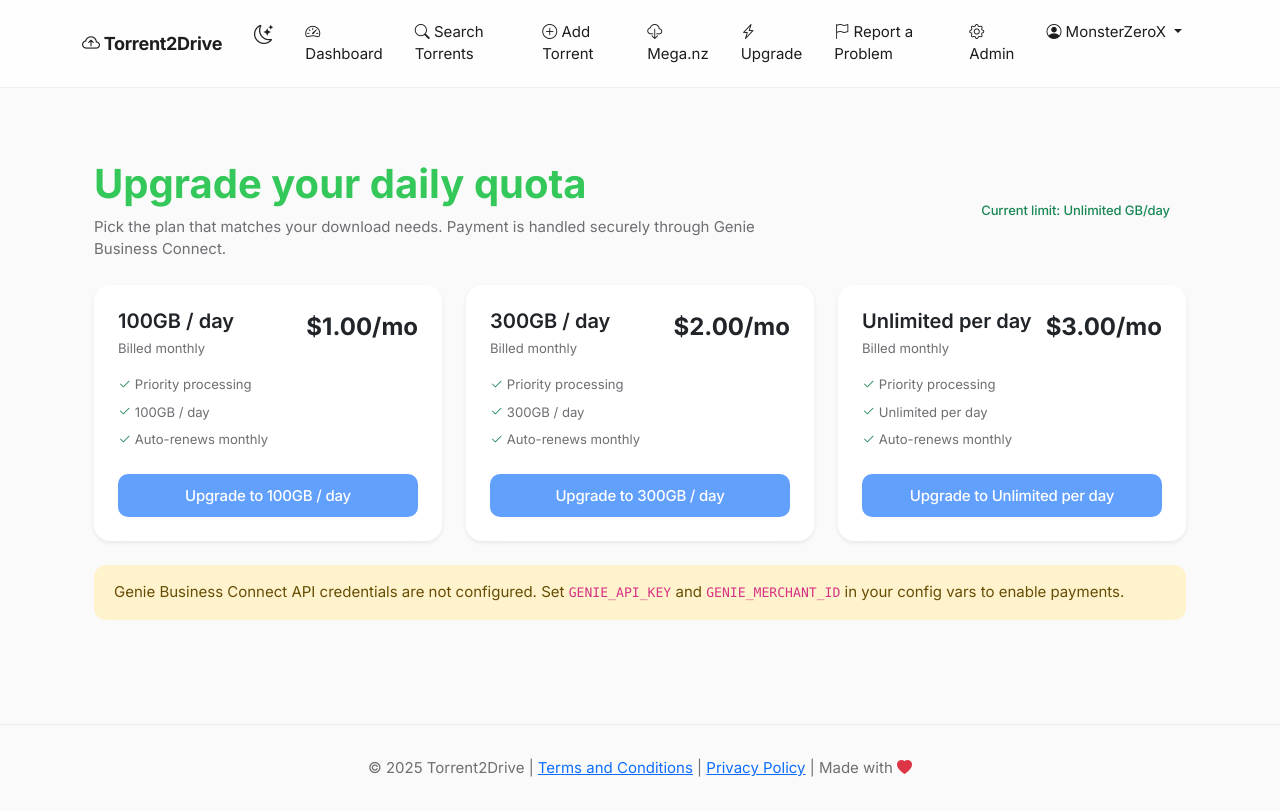
After one commit to Monster-ZeroX/HerokuHosted, a Flask app: page /upgrade in a window 1280 px wide. The commit adds this page. Run offline with Flask 3, Linux system fonts and the light colour scheme; a user stored in the database is signed in; data that the repository does not hold is empty; some libraries are stand-ins or nearby versions.

Commit message:
Add paid upgrade tiers and Genie payment integration

```diff
--- a/webapp/app.py
+++ b/webapp/app.py
@@ -8,13 +8,15 @@
 from uuid import uuid4
 from pathlib import Path
 from urllib.parse import parse_qs, urlparse
+from typing import Optional
 from flask import Flask, render_template, request, redirect, url_for, flash, jsonify, session
+from markupsafe import Markup
 from flask_login import LoginManager, login_user, logout_user, login_required, current_user
 from werkzeug.security import generate_password_hash
 from werkzeug.utils import secure_filename
-from datetime import datetime
+from datetime import datetime, timedelta
 
-from webapp.models import db, User, Torrent, TorrentFile, InviteCode, init_db
+from webapp.models import db, User, Torrent, TorrentFile, InviteCode, PaymentTransaction, init_db
 from webapp.torrent_search import search_torrents
 from torrent import TorrentClient, format_size
 from drive import RcloneManager
@@ -28,6 +30,35 @@
     app.config['SQLALCHEMY_DATABASE_URI'] = app.config['SQLALCHEMY_DATABASE_URI'].replace('postgres://', 'postgresql://')
 app.config['SQLALCHEMY_TRACK_MODIFICATIONS'] = False
 allowed_origins = set(filter(None, os.environ.get('ALLOWED_ORIGINS', '').split(',')))
+
+GENIE_API_KEY = os.environ.get('GENIE_API_KEY')
+GENIE_MERCHANT_ID = os.environ.get('GENIE_MERCHANT_ID')
+GENIE_API_BASE = os.environ.get('GENIE_API_BASE', 'https://api.geniebusiness.com/connect')
+GENIE_CURRENCY = os.environ.get('GENIE_CURRENCY', 'USD')
+GENIE_CREATE_PAYMENT_URL = os.environ.get('GENIE_CREATE_PAYMENT_URL')
+GENIE_PAYMENT_STATUS_URL = os.environ.get('GENIE_PAYMENT_STATUS_URL')
+
+def _gb_to_bytes(gb: float) -> int:
+    return int(gb * (1024 ** 3))
+
+
+PAID_PLANS = {
+    'plus100': {
+        'label': '100GB / day',
+        'price': float(os.environ.get('PLAN_100_PRICE_USD', '1')),
+        'limit_bytes': _gb_to_bytes(100),
+    },
+    'plus300': {
+        'label': '300GB / day',
+        'price': float(os.environ.get('PLAN_300_PRICE_USD', '2')),
+        'limit_bytes': _gb_to_bytes(300),
+    },
+    'unlimited': {
+        'label': 'Unlimited per day',
+        'price': float(os.environ.get('PLAN_UNLIMITED_PRICE_USD', '3')),
+        'limit_bytes': 0,
+    },
+}
 
 # Initialize database
 init_db(app)
@@ -52,6 +83,108 @@
         'format_size': format_size,
         'format_eta': format_eta
     }
+
+
+def build_payment_urls():
+    base = GENIE_API_BASE.rstrip('/')
+    create_url = GENIE_CREATE_PAYMENT_URL or f"{base}/payments"
+    status_url_template = GENIE_PAYMENT_STATUS_URL or f"{base}/payments/{{payment_id}}"
+    return create_url, status_url_template
+
+
+def extract_payment_url(response_json: dict):
+    """Return the best available checkout URL from Genie."""
+    if not response_json:
+        return None
+    for key in ('payment_url', 'redirectUrl', 'checkoutUrl', 'url'):
+        if response_json.get(key):
+            return response_json.get(key)
+    data = response_json.get('data') or {}
+    for key in ('payment_url', 'redirectUrl', 'checkoutUrl', 'url'):
+        if data.get(key):
+            return data.get(key)
+    return None
+
+
+def create_payment_session(user: User, plan_key: str, txn: PaymentTransaction) -> tuple[Optional[str], Optional[str]]:
+    """Create a Genie payment session and return (payment_url, gateway_payment_id)."""
+    if not GENIE_API_KEY or not GENIE_MERCHANT_ID:
+        return None, None
+
+    plan = PAID_PLANS.get(plan_key)
+    create_url, _ = build_payment_urls()
+    payload = {
+        'merchantId': GENIE_MERCHANT_ID,
+        'amount': plan['price'],
+        'currency': GENIE_CURRENCY,
+        'reference': txn.reference,
+        'description': f"Torrent2Drive upgrade: {plan['label']}",
+        'callbackUrl': url_for('genie_webhook', _external=True),
+        'returnUrl': url_for('upgrade_confirm', txn=txn.id, _external=True),
+        'customer': {
+            'id': user.id,
+            'name': user.username,
+            'email': f"{user.username}@example.com",
+        },
+        'metadata': {
+            'user_id': user.id,
+            'plan_key': plan_key,
+            'txn_id': txn.id,
+        }
+    }
+
+    headers = {
+        'Authorization': f"Bearer {GENIE_API_KEY}",
+        'Content-Type': 'application/json'
+    }
+
+    try:
+        response = requests.post(create_url, json=payload, headers=headers, timeout=20)
+        response.raise_for_status()
+        data = response.json()
+        payment_url = extract_payment_url(data)
+        gateway_id = data.get('payment_id') or data.get('id') or (data.get('data') or {}).get('id')
+        return payment_url, gateway_id
+    except Exception as exc:
+        app.logger.error(f"Genie payment creation failed: {exc}")
+        return None, None
+
+
+def fetch_payment_status(payment_id: str) -> Optional[str]:
+    """Fetch payment status from Genie (returns paid/pending/failed)."""
+    if not GENIE_API_KEY or not payment_id:
+        return None
+
+
+def apply_paid_plan(user: User, plan_key: str):
+    plan = PAID_PLANS.get(plan_key)
+    if not plan:
+        return False
+
+    if user.base_daily_limit is None:
+        user.base_daily_limit = user.daily_limit or 0
+
+    user.apply_subscription(plan_key, plan['limit_bytes'])
+    return True
+
+    _, status_url_template = build_payment_urls()
+    status_url = status_url_template.format(payment_id=payment_id)
+    headers = {
+        'Authorization': f"Bearer {GENIE_API_KEY}",
+        'Content-Type': 'application/json'
+    }
+
+    try:
+        response = requests.get(status_url, headers=headers, timeout=15)
+        response.raise_for_status()
+        data = response.json() or {}
+        status = data.get('status') or (data.get('data') or {}).get('status')
+        if isinstance(status, str):
+            return status.lower()
+        return None
+    except Exception as exc:
+        app.logger.error(f"Failed to verify payment status: {exc}")
+        return None
 
 
 def extract_submission_metadata(source_path: str):
@@ -106,6 +239,12 @@
 login_manager = LoginManager()
 login_manager.init_app(app)
 login_manager.login_view = 'login'
+
+
+@app.before_request
+def refresh_subscription_state():
+    if current_user.is_authenticated:
+        current_user.ensure_subscription_is_current()
 
 
 @login_manager.user_loader
@@ -163,6 +302,9 @@
         # Apply download limit from invite code
         if invite.daily_download_limit:
             user.daily_limit = invite.daily_download_limit
+            user.base_daily_limit = invite.daily_download_limit
+        else:
+            user.base_daily_limit = 0
 
         db.session.add(user)
 
@@ -287,7 +429,9 @@
         'is_admin': current_user.is_admin,
         'daily_limit_gb': current_user.get_daily_limit_gb(),
         'daily_usage_gb': current_user.get_daily_usage_gb(),
-        'total_usage_gb': current_user.get_total_usage_gb()
+        'total_usage_gb': current_user.get_total_usage_gb(),
+        'subscription_plan': current_user.subscription_plan,
+        'subscription_expires_at': current_user.subscription_expires_at.isoformat() if current_user.subscription_expires_at else None,
     })
 
 
@@ -320,6 +464,111 @@
     """User logout."""
     logout_user()
     return redirect(url_for('index'))
+
+
+@app.route('/upgrade')
+@login_required
+def upgrade():
+    current_user.reset_daily_usage_if_needed()
+
+    recent_txns = PaymentTransaction.query.filter_by(user_id=current_user.id).order_by(
+        PaymentTransaction.created_at.desc()
+    ).limit(10).all()
+
+    plan_context = {
+        key: {
+            **details,
+            'price_display': f"${details['price']:.2f}/mo",
+            'limit_gb': None if details['limit_bytes'] == 0 else round(details['limit_bytes'] / (1024 ** 3)),
+        }
+        for key, details in PAID_PLANS.items()
+    }
+
+    return render_template(
+        'upgrade.html',
+        plans=plan_context,
+        currency=GENIE_CURRENCY,
+        gateway_ready=bool(GENIE_API_KEY and GENIE_MERCHANT_ID),
+        current_plan=current_user.subscription_plan,
+        expires_at=current_user.subscription_expires_at,
+        base_limit_gb=current_user.base_daily_limit / (1024 ** 3) if current_user.base_daily_limit else None,
+        current_limit_gb=current_user.get_daily_limit_gb(),
+        recent_txns=recent_txns,
+    )
+
+
+@app.route('/upgrade/start', methods=['POST'])
+@login_required
+def start_upgrade():
+    plan_key = request.form.get('plan')
+    plan = PAID_PLANS.get(plan_key)
+
+    if not plan:
+        flash('Invalid plan selected', 'danger')
+        return redirect(url_for('upgrade'))
+
+    # Prevent double-purchase of the same active plan
+    if current_user.subscription_plan == plan_key and current_user.subscription_expires_at and current_user.subscription_expires_at > datetime.utcnow():
+        flash('You already have this plan active.', 'info')
+        return redirect(url_for('upgrade'))
+
+    reference = f"txn_{uuid4().hex}"
+    txn = PaymentTransaction(
+        user_id=current_user.id,
+        plan_key=plan_key,
+        amount_cents=int(plan['price'] * 100),
+        currency=GENIE_CURRENCY,
+        reference=reference,
+    )
+    db.session.add(txn)
+    db.session.commit()
+
+    payment_url, gateway_id = create_payment_session(current_user, plan_key, txn)
+    if gateway_id:
+        txn.gateway_payment_id = gateway_id
+        db.session.commit()
+
+    if payment_url:
+        return redirect(payment_url)
+
+    flash('Unable to start payment. Please check Genie API settings.', 'danger')
+    txn.mark_failed('payment_url_missing')
+    return redirect(url_for('upgrade'))
+
+
+@app.route('/upgrade/confirm')
+@login_required
+def upgrade_confirm():
+    txn_id = request.args.get('txn')
+    payment_id = request.args.get('payment_id')
+
+    txn = PaymentTransaction.query.get_or_404(txn_id) if txn_id else None
+    if not txn:
+        flash('Payment not found.', 'danger')
+        return redirect(url_for('upgrade'))
+
+    if txn.user_id != current_user.id and not current_user.is_admin:
+        flash('You do not have permission to view this payment.', 'danger')
+        return redirect(url_for('dashboard'))
+
+    if payment_id and not txn.gateway_payment_id:
+        txn.gateway_payment_id = payment_id
+        db.session.commit()
+
+    status = fetch_payment_status(txn.gateway_payment_id or payment_id)
+    if status in ('paid', 'success', 'completed'):
+        txn.mark_paid()
+        apply_paid_plan(current_user, txn.plan_key)
+        flash('Payment received! Your plan has been upgraded.', 'success')
+        return redirect(url_for('dashboard'))
+
+    if status in ('failed', 'canceled', 'cancelled'):
+        txn.mark_failed(f"status={status}")
+        flash('Payment failed or was canceled.', 'danger')
+        return redirect(url_for('upgrade'))
+
+    flash('Payment is still pending. We will upgrade you automatically once it clears.', 'info')
+    return redirect(url_for('upgrade'))
 
 
 # Dashboard Routes
@@ -472,6 +721,19 @@
                 selected_total_size = torrent_info.total_size
             elif fallback_size:
                 selected_total_size = fallback_size
+
+            if selected_total_size and not current_user.can_download(selected_total_size):
+                remaining = current_user.get_remaining_quota_gb()
+                flash(Markup(f"Download exceeds your daily quota. Remaining: {remaining} GB. <a href='{url_for('upgrade')}' class='alert-link'>Upgrade to increase your limit.</a>"), 'danger')
+                return render_template(
+                    'add_torrent.html',
+                    selection_mode=selection_mode,
+                    magnet_link=magnet_link,
+                    uploaded_file_path=uploaded_file_path,
+                    torrent_files=torrent_files,
+                    torrent_name=torrent_name,
+                    total_size=selected_total_size
+                )
 
             # If this torrent already exists on Drive, reuse it instead of downloading again
             existing_torrent = None
@@ -784,7 +1046,7 @@
             # Check download quota
             if not current_user.can_download(info['size']):
                 remaining = current_user.get_remaining_quota_gb()
-                flash(f'Download exceeds your daily quota. Remaining: {remaining} GB', 'danger')
+                flash(Markup(f"Download exceeds your daily quota. Remaining: {remaining} GB. <a href='{url_for('upgrade')}' class='alert-link'>Upgrade to increase your limit.</a>"), 'danger')
                 return render_template('add_mega.html')
 
             # Create torrent entry for Mega download
@@ -806,6 +1068,41 @@
             flash(f'Error adding Mega.nz download: {str(e)}', 'danger')
 
     return render_template('add_mega.html')
+
+
+@app.route('/webhook/genie', methods=['POST'])
+def genie_webhook():
+    """Webhook for Genie Business Connect payment updates."""
+    data = request.get_json(force=True) or {}
+
+    reference = data.get('reference') or (data.get('metadata') or {}).get('reference')
+    payment_id = data.get('payment_id') or data.get('id')
+    status = (data.get('status') or '').lower()
+    plan_key = (data.get('metadata') or {}).get('plan_key')
+
+    txn = None
+    if reference:
+        txn = PaymentTransaction.query.filter_by(reference=reference).first()
+    if not txn and payment_id:
+        txn = PaymentTransaction.query.filter_by(gateway_payment_id=str(payment_id)).first()
+
+    if not txn:
+        return jsonify({'status': 'ignored'}), 200
+
+    if payment_id and not txn.gateway_payment_id:
+        txn.gateway_payment_id = str(payment_id)
+        db.session.commit()
+
+    if status in ('paid', 'success', 'completed'):
+        txn.mark_paid()
+        apply_paid_plan(txn.user, plan_key or txn.plan_key)
+        return jsonify({'status': 'upgraded'}), 200
+
+    if status in ('failed', 'canceled', 'cancelled'):
+        txn.mark_failed(f"status={status}")
+        return jsonify({'status': 'failed'}), 200
+
+    return jsonify({'status': status or 'pending'}), 200
 
 
 # Admin Routes
@@ -881,11 +1178,13 @@
     # Convert GB to bytes
     if not daily_limit_gb or daily_limit_gb == '0':
         user.daily_limit = 0  # Unlimited
+        user.base_daily_limit = 0
         flash(f'Download limit removed for {user.username} (Unlimited)', 'success')
     else:
         try:
             daily_limit_bytes = int(float(daily_limit_gb) * (1024 ** 3))
             user.daily_limit = daily_limit_bytes
+            user.base_daily_limit = daily_limit_bytes
             flash(f'Daily limit set to {daily_limit_gb} GB for {user.username}', 'success')
         except ValueError:
             flash('Invalid limit value', 'danger')
--- a/webapp/models.py
+++ b/webapp/models.py
@@ -2,7 +2,8 @@
 Database models for the web application.
 """
 import os
-from datetime import datetime
+from datetime import datetime, timedelta
+from typing import Optional
 
 from flask_sqlalchemy import SQLAlchemy
 from flask_login import UserMixin
@@ -31,6 +32,11 @@
     # Daily download limit (in bytes, 0 = unlimited)
     daily_limit = db.Column(db.BigInteger, default=0)
 
+    # Subscription details
+    base_daily_limit = db.Column(db.BigInteger, default=0)
+    subscription_plan = db.Column(db.String(50))
+    subscription_expires_at = db.Column(db.DateTime)
+
     # Relationships
     torrents = db.relationship('Torrent', backref='user', lazy=True, cascade='all, delete-orphan')
 
@@ -49,6 +55,7 @@
             self.daily_downloaded = 0
             self.last_reset_date = today
             db.session.commit()
+        self.ensure_subscription_is_current()
 
     def add_download_usage(self, bytes_downloaded):
         """Add to download usage tracking."""
@@ -92,11 +99,30 @@
         """Get remaining daily quota in GB."""
         self.reset_daily_usage_if_needed()
 
+        # Downgrade expired subscriptions before calculating
+        self.ensure_subscription_is_current()
+
         if self.is_admin or not self.daily_limit:
             return None  # Unlimited
 
         remaining = self.daily_limit - (self.daily_downloaded or 0)
         return max(0, round(remaining / (1024 ** 3), 2))
+
+    def ensure_subscription_is_current(self):
+        """Revert to base limits when a paid plan expires."""
+        if self.subscription_expires_at and datetime.utcnow() > self.subscription_expires_at:
+            self.subscription_plan = None
+            self.subscription_expires_at = None
+            if self.base_daily_limit is not None:
+                self.daily_limit = self.base_daily_limit or 0
+            db.session.commit()
+
+    def apply_subscription(self, plan_key: str, new_limit_bytes: int, duration_days: int = 30):
+        """Set a paid tier for the user."""
+        self.subscription_plan = plan_key
+        self.subscription_expires_at = datetime.utcnow() + timedelta(days=duration_days)
+        self.daily_limit = new_limit_bytes
+        db.session.commit()
 
     def __repr__(self):
         return f'<User {self.username}>'
@@ -196,6 +222,39 @@
         return f'<InviteCode {self.code}>'
 
 
+class PaymentTransaction(db.Model):
+    """Tracks upgrade payments initiated through Genie Business Connect."""
+
+    __tablename__ = 'payment_transactions'
+
+    id = db.Column(db.Integer, primary_key=True)
+    user_id = db.Column(db.Integer, db.ForeignKey('users.id'), nullable=False)
+    plan_key = db.Column(db.String(50), nullable=False)
+    amount_cents = db.Column(db.Integer, nullable=False)
+    currency = db.Column(db.String(10), default='USD')
+    status = db.Column(db.String(20), default='pending')  # pending, paid, failed
+    reference = db.Column(db.String(100), unique=True, nullable=False)
+    gateway_payment_id = db.Column(db.String(100))
+    raw_response = db.Column(db.Text)
+    created_at = db.Column(db.DateTime, default=datetime.utcnow)
+    updated_at = db.Column(db.DateTime, default=datetime.utcnow, onupdate=datetime.utcnow)
+
+    user = db.relationship('User', backref=db.backref('payments', lazy=True))
+
+    def mark_paid(self):
+        self.status = 'paid'
+        db.session.commit()
+
+    def mark_failed(self, reason: Optional[str] = None):
+        self.status = 'failed'
+        if reason:
+            self.raw_response = reason
+        db.session.commit()
+
+    def __repr__(self):
+        return f'<PaymentTransaction {self.reference} ({self.status})>'
+
+
 def init_db(app):
     """Initialize database with default data and apply safe migrations."""
     db.init_app(app)
@@ -212,6 +271,9 @@
             ("torrents.eta_seconds", "ALTER TABLE torrents ADD COLUMN IF NOT EXISTS eta_seconds INTEGER"),
             ("torrents.selection_mode", "ALTER TABLE torrents ADD COLUMN IF NOT EXISTS selection_mode VARCHAR(20) DEFAULT 'all'"),
             ("torrents.selected_file_indices", "ALTER TABLE torrents ADD COLUMN IF NOT EXISTS selected_file_indices TEXT"),
+            ("users.base_daily_limit", "ALTER TABLE users ADD COLUMN IF NOT EXISTS base_daily_limit BIGINT DEFAULT 0"),
+            ("users.subscription_plan", "ALTER TABLE users ADD COLUMN IF NOT EXISTS subscription_plan VARCHAR(50)"),
+            ("users.subscription_expires_at", "ALTER TABLE users ADD COLUMN IF NOT EXISTS subscription_expires_at TIMESTAMP"),
         ]
 
         with db.engine.begin() as conn:
@@ -221,6 +283,13 @@
                     print(f"  ✓ ensured {label}")
                 except Exception as exc:
                     print(f"  - skipped {label}: {exc}")
+
+            # Seed base_daily_limit for existing users if missing
+            try:
+                conn.execute(text("UPDATE users SET base_daily_limit = COALESCE(base_daily_limit, daily_limit, 0) WHERE base_daily_limit IS NULL"))
+                print("  ✓ synced base_daily_limit defaults")
+            except Exception as exc:
+                print(f"  - skipped base_daily_limit sync: {exc}")
 
     with app.app_context():
         apply_safe_migrations()
--- a/webapp/templates/base.html
+++ b/webapp/templates/base.html
@@ -141,6 +141,12 @@
 
         .accent-heading {
             color: var(--apple-green);
+        }
+
+        .bg-glass {
+            background: var(--card-bg);
+            border: 1px solid var(--border-color);
+            backdrop-filter: blur(20px);
         }
 
         .btn {
@@ -489,6 +495,11 @@
                             </a>
                         </li>
                         <li class="nav-item">
+                            <a class="nav-link" href="{{ url_for('upgrade') }}">
+                                <i class="bi bi-lightning-charge"></i> Upgrade
+                            </a>
+                        </li>
+                        <li class="nav-item">
                             <a class="nav-link" href="{{ url_for('report_problem') }}">
                                 <i class="bi bi-flag"></i> Report a Problem
                             </a>
--- /dev/null
+++ b/webapp/templates/upgrade.html
@@ -0,0 +1,88 @@
+{% extends 'base.html' %}
+{% block title %}Upgrade Plan{% endblock %}
+
+{% block content %}
+<div class="container py-4">
+    <div class="row align-items-center mb-4">
+        <div class="col-md-8">
+            <h1 class="accent-heading fw-bold mb-2">Upgrade your daily quota</h1>
+            <p class="text-muted mb-0">Pick the plan that matches your download needs. Payment is handled securely through Genie Business Connect.</p>
+        </div>
+        <div class="col-md-4 text-md-end mt-3 mt-md-0">
+            <div class="badge bg-success-soft text-success px-3 py-2 rounded-pill">
+                Current limit: {{ current_limit_gb if current_limit_gb else 'Unlimited' }} GB/day
+                {% if current_plan %}
+                    &bull; {{ current_plan|capitalize }} {% if expires_at %}(renews {{ expires_at.strftime('%Y-%m-%d') }}){% endif %}
+                {% endif %}
+            </div>
+        </div>
+    </div>
+
+    <div class="row g-4">
+        {% for key, plan in plans.items() %}
+        <div class="col-md-4">
+            <div class="card h-100 shadow-sm border-0 bg-glass">
+                <div class="card-body d-flex flex-column">
+                    <div class="d-flex align-items-start justify-content-between mb-3">
+                        <div>
+                            <h5 class="fw-semibold mb-1">{{ plan.label }}</h5>
+                            <small class="text-muted">Billed monthly</small>
+                        </div>
+                        <div class="text-end">
+                            <div class="fs-4 fw-bold">{{ plan.price_display }}</div>
+                        </div>
+                    </div>
+                    <ul class="list-unstyled flex-grow-1 small text-muted mb-3">
+                        <li class="mb-2"><i class="bi bi-check2 text-success"></i> Priority processing</li>
+                        <li class="mb-2"><i class="bi bi-check2 text-success"></i> {{ plan.label }}</li>
+                        <li class="mb-2"><i class="bi bi-check2 text-success"></i> Auto-renews monthly</li>
+                    </ul>
+                    <form method="post" action="{{ url_for('start_upgrade') }}">
+                        <input type="hidden" name="plan" value="{{ key }}" />
+                        <button type="submit" class="btn btn-primary w-100" {% if not gateway_ready %}disabled{% endif %}>
+                            Upgrade to {{ plan.label }}
+                        </button>
+                    </form>
+                </div>
+            </div>
+        </div>
+        {% endfor %}
+    </div>
+
+    {% if not gateway_ready %}
+    <div class="alert alert-warning mt-4" role="alert">
+        Genie Business Connect API credentials are not configured. Set <code>GENIE_API_KEY</code> and <code>GENIE_MERCHANT_ID</code> in your config vars to enable payments.
+    </div>
+    {% endif %}
+
+    {% if recent_txns %}
+    <div class="card mt-4">
+        <div class="card-header">Recent payments</div>
+        <div class="card-body p-0">
+            <div class="table-responsive">
+                <table class="table mb-0 align-middle">
+                    <thead>
+                        <tr>
+                            <th>Reference</th>
+                            <th>Plan</th>
+                            <th>Status</th>
+                            <th>Created</th>
+                        </tr>
+                    </thead>
+                    <tbody>
+                        {% for txn in recent_txns %}
+                        <tr>
+                            <td class="small">{{ txn.reference }}</td>
+                            <td>{{ txn.plan_key }}</td>
+                            <td><span class="badge bg-{{ 'success' if txn.status == 'paid' else 'secondary' if txn.status == 'pending' else 'danger' }}">{{ txn.status|capitalize }}</span></td>
+                            <td class="small">{{ txn.created_at.strftime('%Y-%m-%d %H:%M') }}</td>
+                        </tr>
+                        {% endfor %}
+                    </tbody>
+                </table>
+            </div>
+        </div>
+    </div>
+    {% endif %}
+</div>
+{% endblock %}
```
Also changed, not shown: MIGRATION_INSTRUCTIONS.md (+7 -2 lines), app.json (+41 -0 lines), migrate_db.py (+48 -0 lines).
